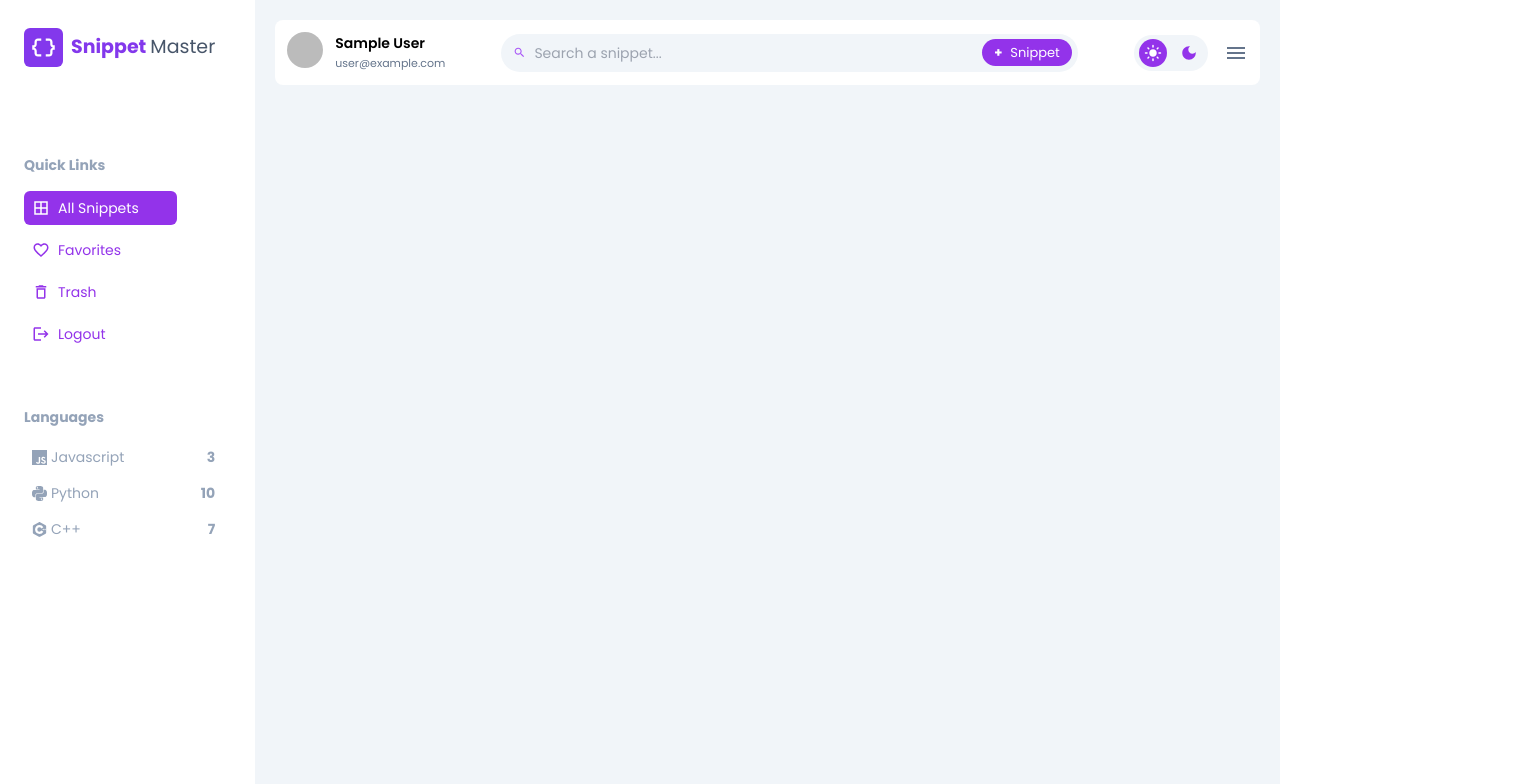
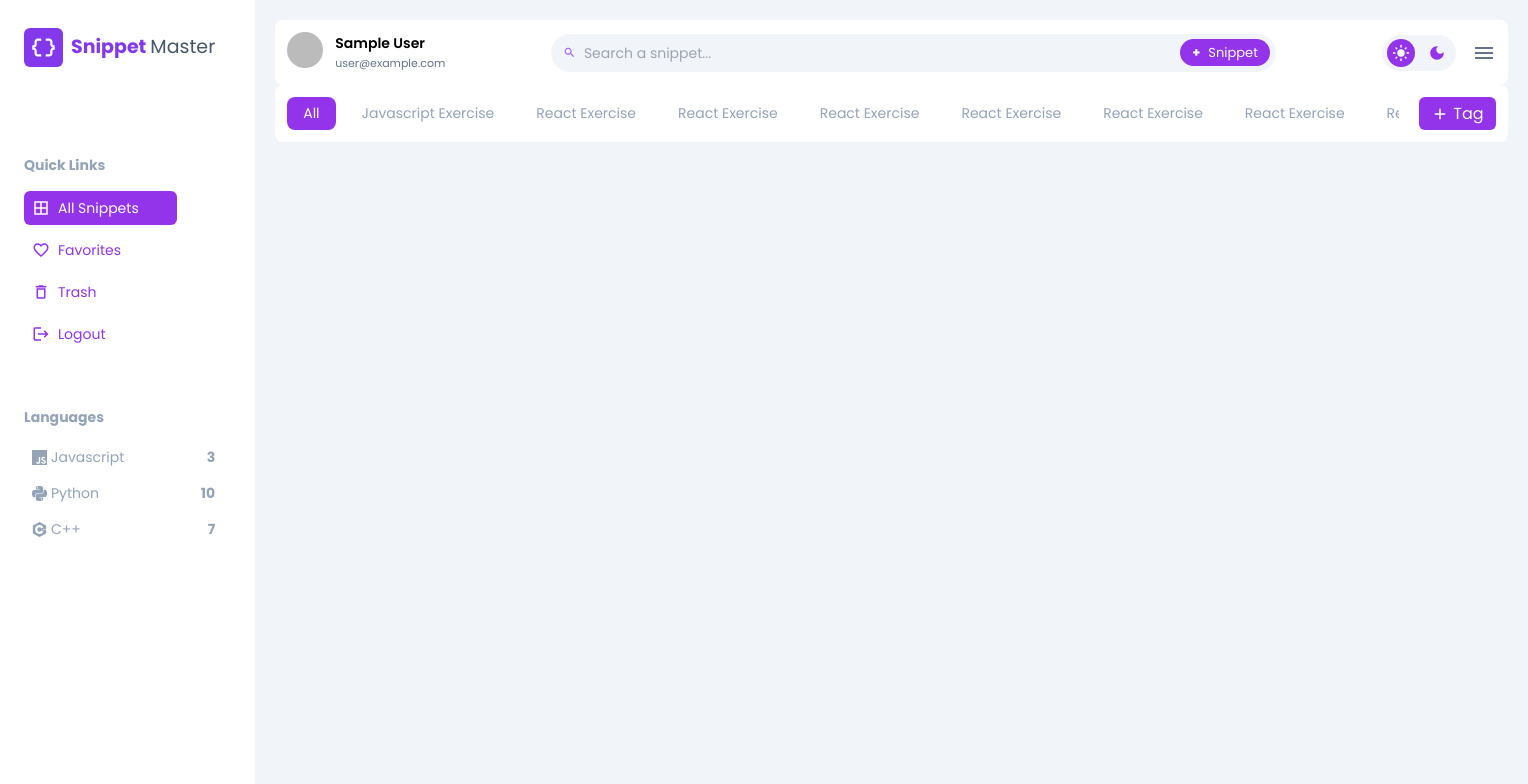
Before and after one commit to rajputkarsh/snippet-master, a Next.js app: page /my-notes in a window 1280 px wide. Shown: the top 784 px of the page, 1528 px wide, since content can reach past the window. Built offline with nearby package versions, Linux system fonts and the light colour scheme; no server answers; sample sign-in values are in the browser's storage.

Commit message:
fix swiper-selection css

```diff
--- a/src/components/ContentArea/index.tsx
+++ b/src/components/ContentArea/index.tsx
@@ -1,6 +1,7 @@
 import { useGlobalContext } from "@/context";
 import TopBar from "../Topbar";
 import { isDarkMode } from "@/lib/utils";
+import SwiperSelection from "../SwiperSelection";
 
 function ContentArea() {
   const {
@@ -15,6 +16,7 @@ function ContentArea() {
       }`}
     >
       <TopBar />
+      <SwiperSelection />
     </div>
   );
 }
--- a/src/components/Logo/index.tsx
+++ b/src/components/Logo/index.tsx
@@ -1,3 +1,5 @@
+'use client';
+
 import { APP_NAME } from "@/constants/config";
 import { useGlobalContext } from "@/context";
 import { isDarkMode } from "@/lib/utils";
--- /dev/null
+++ b/src/components/SwiperSelection/index.css
@@ -0,0 +1,19 @@
+
+
+.swiper {
+  width: 100%;
+  height: 100%;
+  display: flex;
+}
+
+.swiper-component .swiper-slide {
+  width: auto !important;
+  display: inline-block;
+  padding: 6px;
+  padding-inline: 16px;
+  user-select: none;
+  cursor: pointer;
+  border-radius: 8px;
+  margin-inline-end: 30px;
+  font-size: 14px;
+}
--- a/src/components/SwiperSelection/index.tsx
+++ b/src/components/SwiperSelection/index.tsx
@@ -1,11 +1,12 @@
 import { Swiper, SwiperSlide } from "swiper/react";
 import { FreeMode } from "swiper/modules";
 import { AddOutlined } from "@mui/icons-material";
+import { useGlobalContext } from "@/context";
+import { isDarkMode } from "@/lib/utils";
 
 import "swiper/css";
 import "swiper/css/pagination";
-import { useGlobalContext } from "@/context";
-import { isDarkMode } from "@/lib/utils";
+import "./index.css";
 
 export default function SwiperSelection() {
   const {
@@ -25,7 +26,7 @@ export default function SwiperSelection() {
           slidesPerView={"auto"}
           spaceBetween={10}
           freeMode={true}
-          className="mySwiper"
+          className="swiper-component"
           modules={[FreeMode]}
         >
           <SwiperSlide className="bg-purple-600 p-1 rounded-lg text-white w-20">
```
